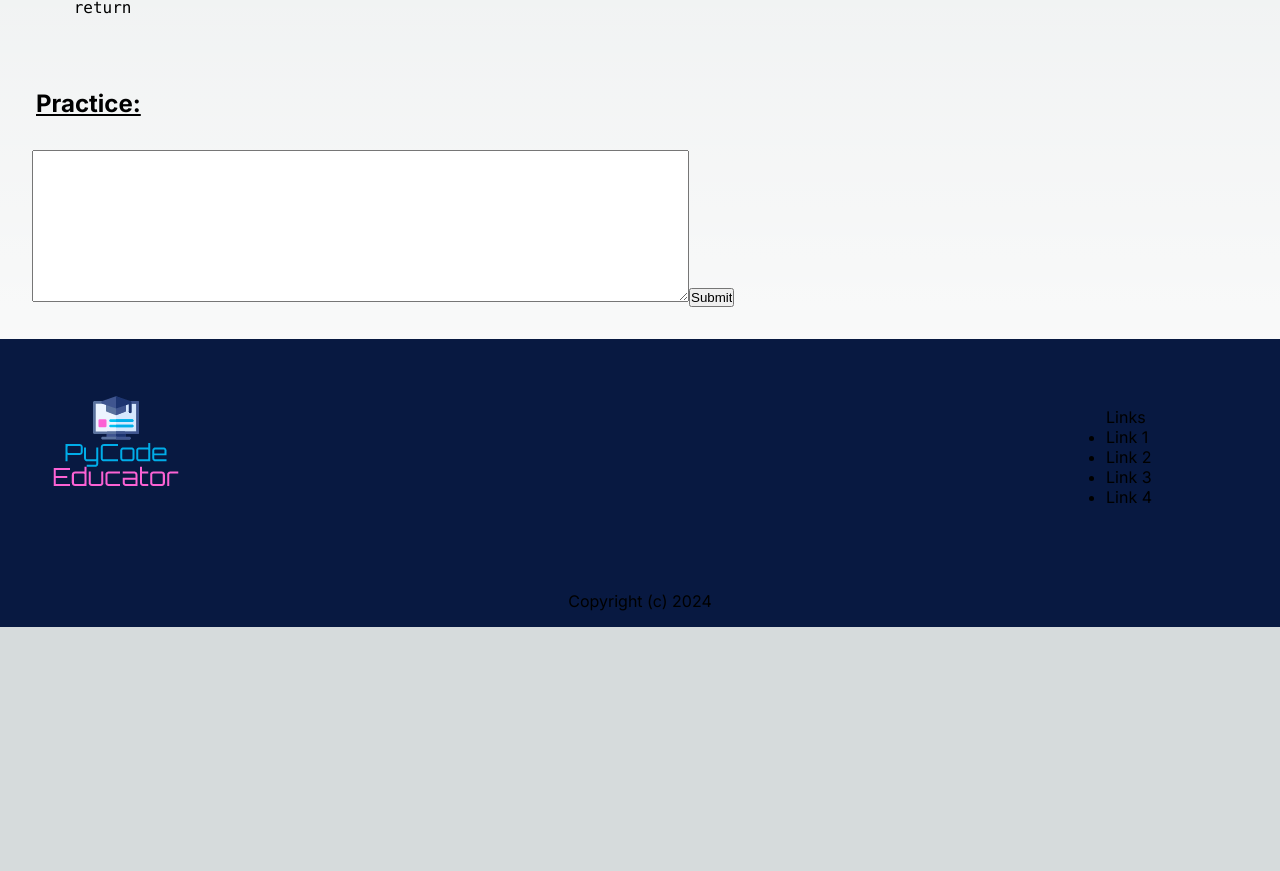
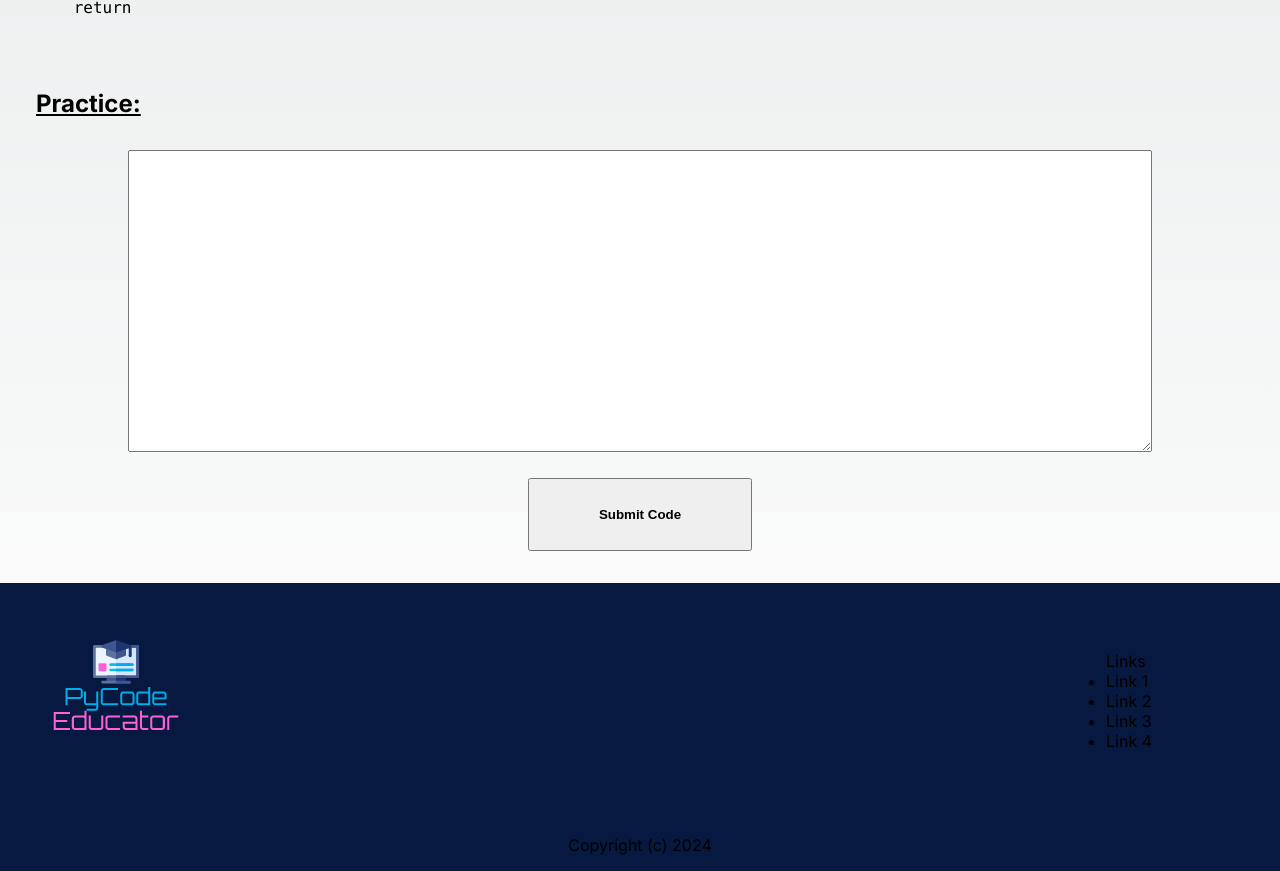
Before and after one commit to eglenn-dev/cse310-team-project, a Next.js app: page /lesson in a window 1280 px wide. Shown: the part 1256-2127 px from the top of the page. Before the commit the page ends 1883 px from the top, so only its background shows below. Built offline with nearby package versions, Linux system fonts and the light colour scheme.

Commit message:
Updated styles on Lesson Page

```diff
--- a/app/lesson/page.module.css
+++ b/app/lesson/page.module.css
@@ -3,10 +3,13 @@
     padding-bottom: 2em;
     text-align: center;
     font-family: 'Poppins', sans-serif;
+    text-decoration: underline;
 }
 
 .paragraph {
     padding: 5em;
+    padding-left: 7em;
+    padding-right: 7em;
     font-family: 'Poppins', sans-serif;
     line-height: 2em;
     font-weight: 200;
@@ -31,7 +34,17 @@
 }
 
 .codebox{
-    padding-top: 2em;
-    padding-bottom: 2em;
-    padding-left: 2em;
+    padding: 2em;
+    padding-left: 8em;
+    padding-right: 8em;
+    display: flex;
+    flex-direction: column;
 }
+
+.button{
+    margin-left: 30em;
+    margin-right: 30em;
+    margin-top: 2em;
+    padding: 2em;
+    font-weight: bolder;
+}
--- a/app/lesson/page.tsx
+++ b/app/lesson/page.tsx
@@ -35,8 +35,8 @@ export default function Lesson() {
 
         <h2 className={styles.pracHead}>Practice:</h2>
         <form className={styles.codebox}>
-            <textarea name="pythonCode" rows={10} cols = {80}/>
-          <input type="submit" value="Submit"/>
+            <textarea name="pythonCode" rows={20} cols = {80}/>
+          <input className={styles.button} type="submit" value="Submit Code"/>
         </form>
     </main>
   );
```
